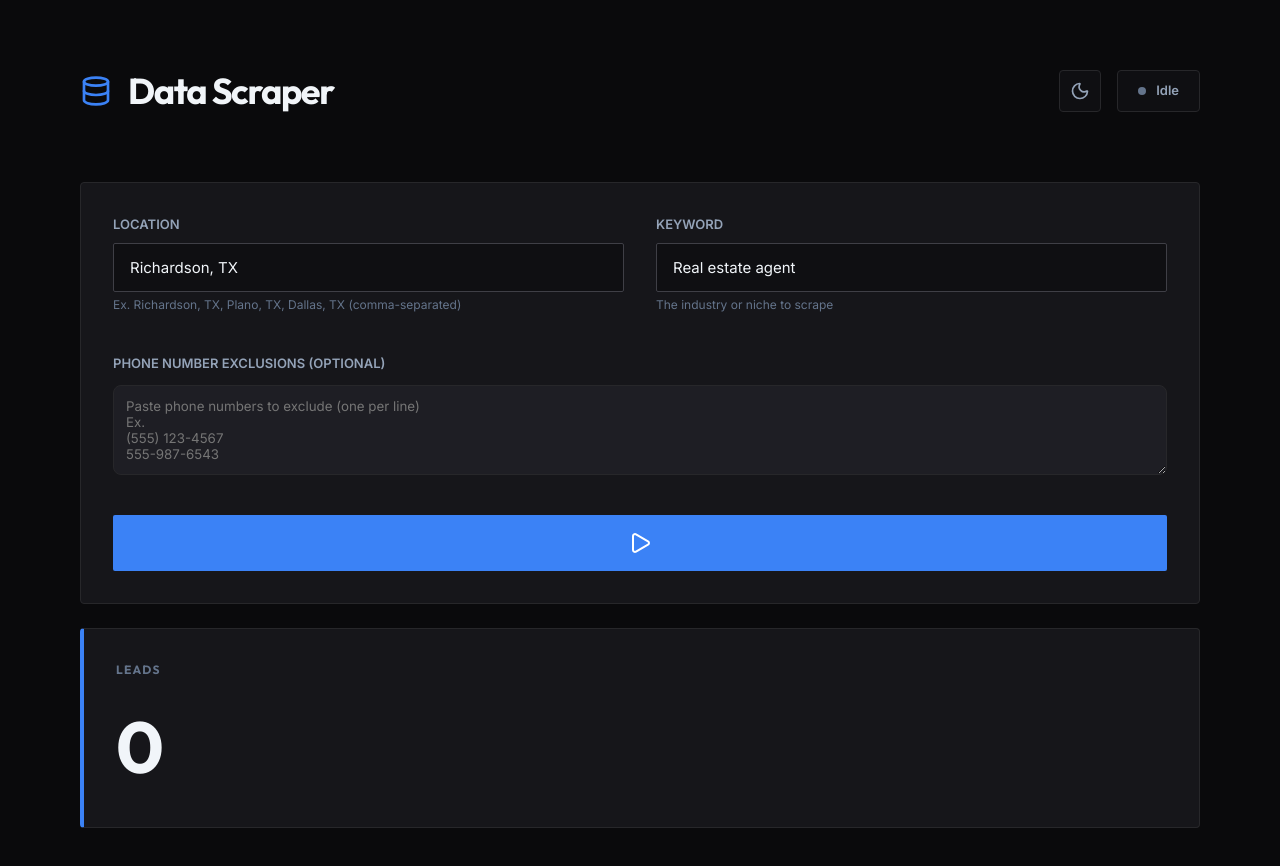
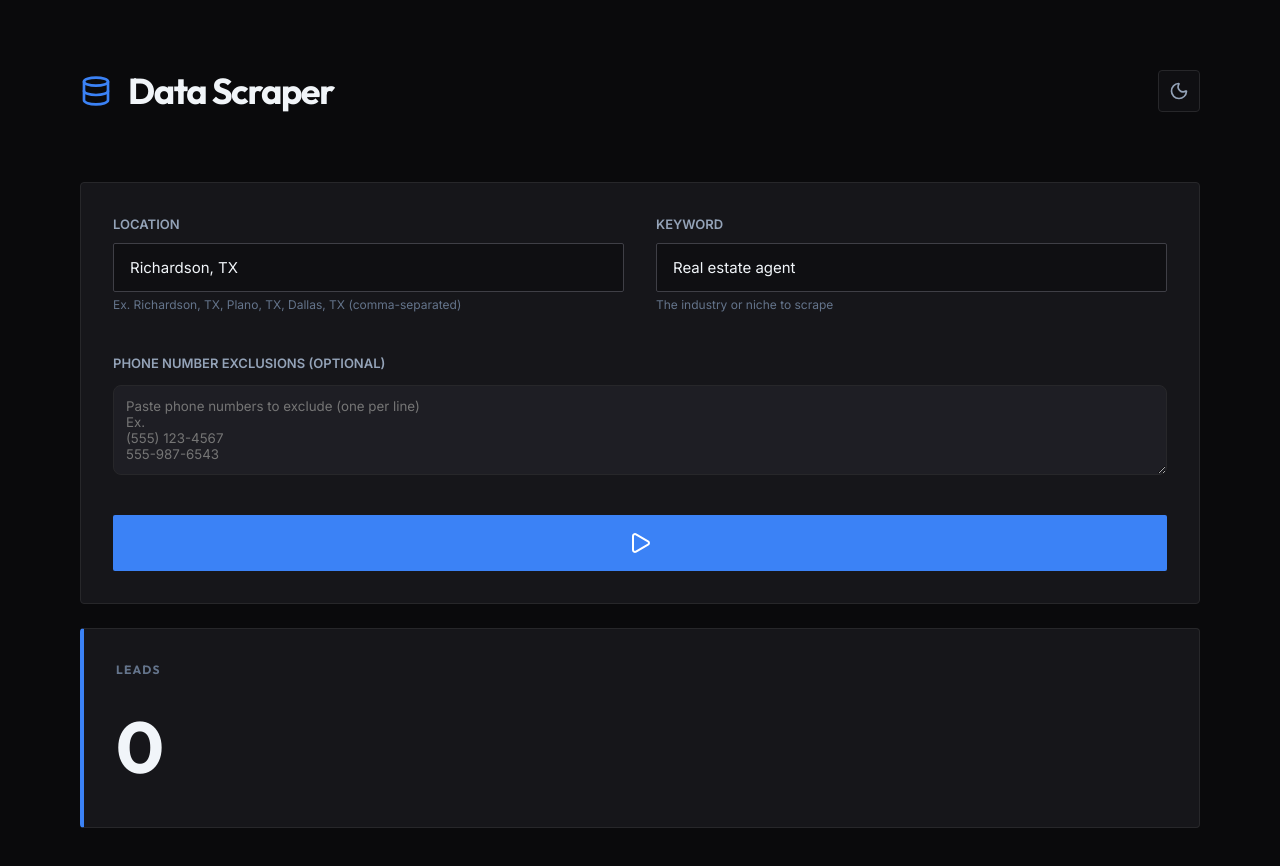
Before and after one commit to KriNeupane/bps_ai_project, a React (Vite) app in the folder ui/: page / in a window 1280 px wide. Shown: the top 866 px of the page. Built offline with nearby package versions, Linux system fonts and the light colour scheme; no server answers.

Commit message:
style: remove status badge from header

```diff
--- a/ui/src/App.jsx
+++ b/ui/src/App.jsx
@@ -106,10 +106,6 @@ function App() {
             >
               {getThemeIcon()}
             </button>
-            <div className="status-badge">
-              <div className={`dot ${isScanning ? 'pulse' : ''}`} />
-              {status}
-            </div>
           </div>
         </header>
 
```
